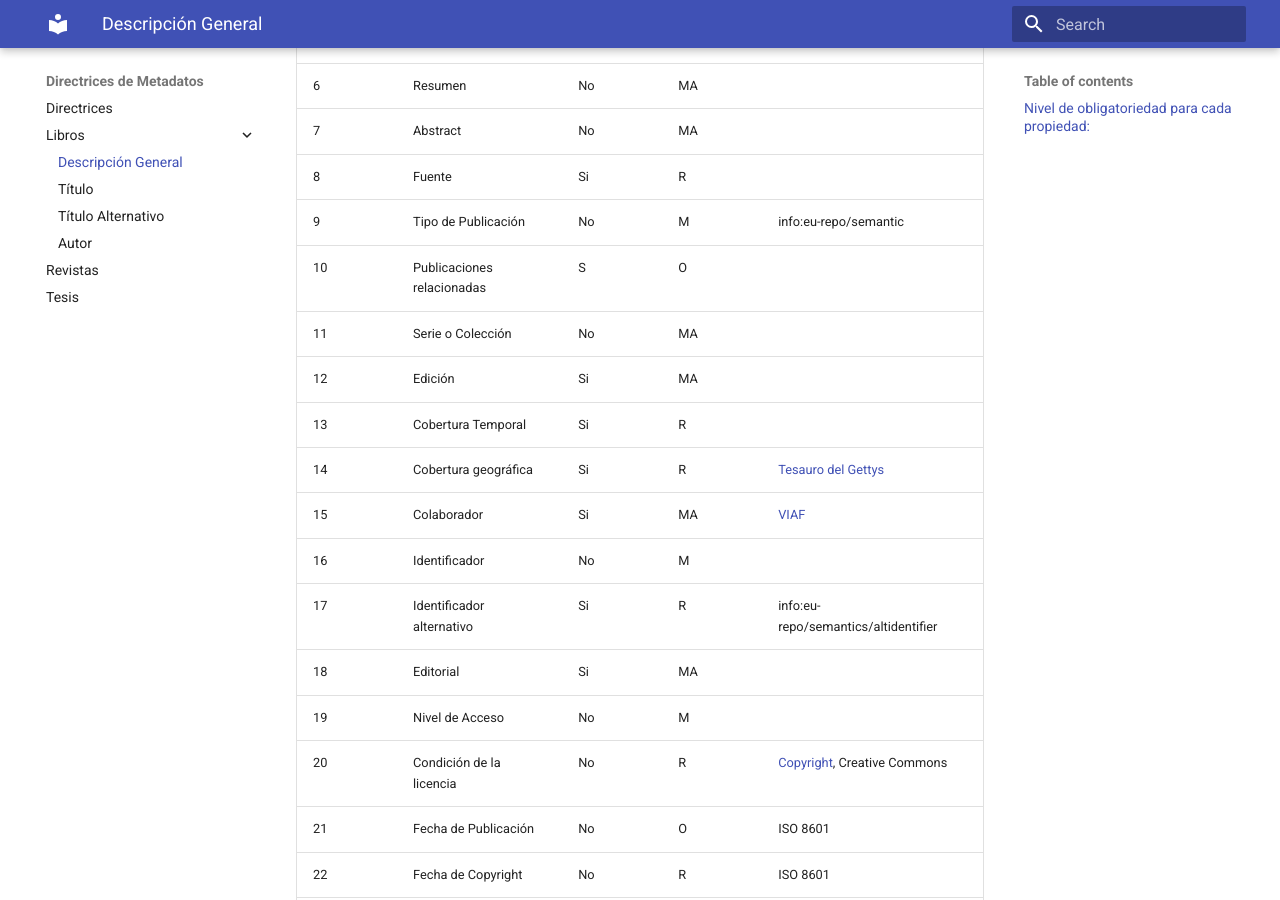
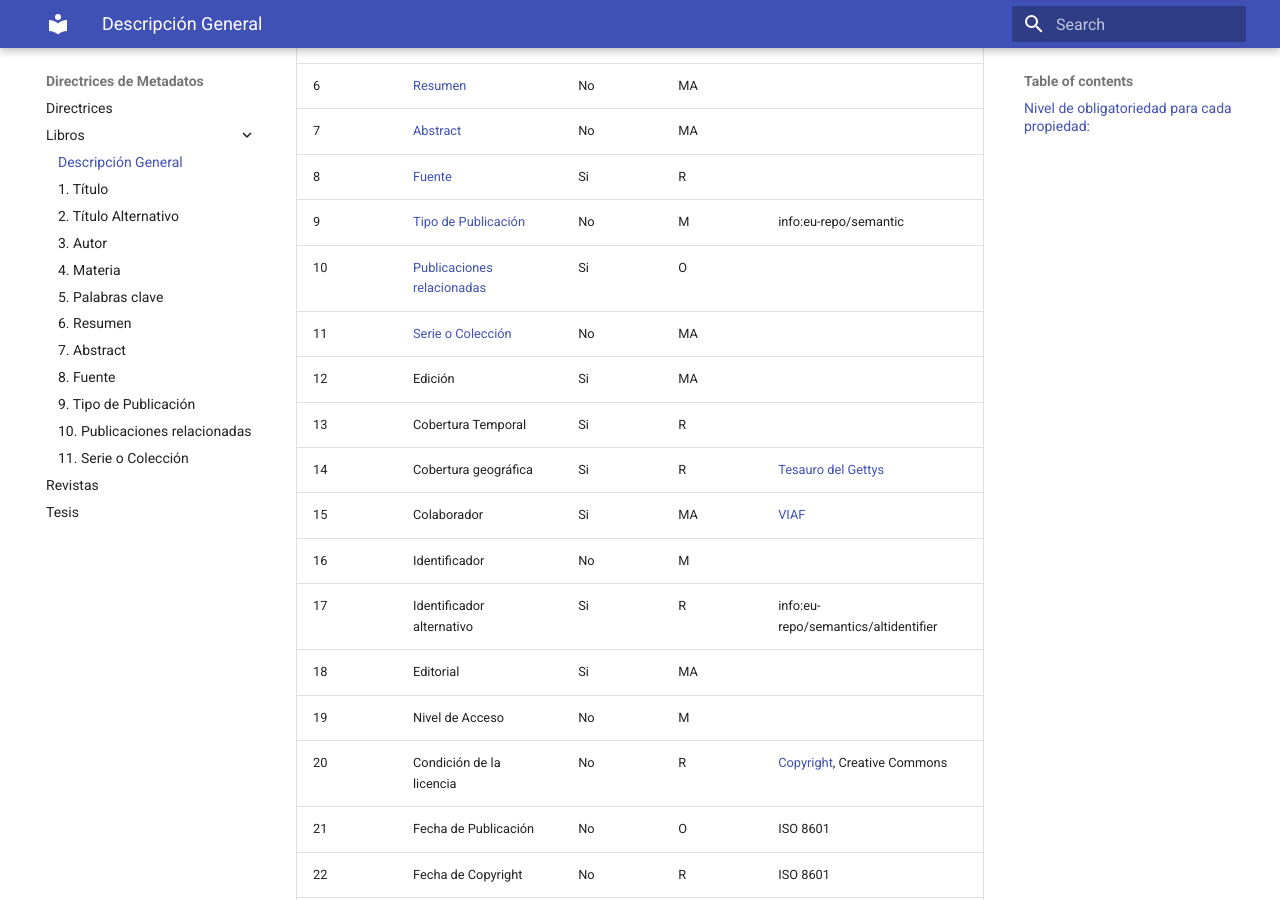
Before and after one commit to luis575497/biblioteca-digital-docs, an MkDocs documentation site: the page built from docs/metadatos/libros.md, in a window 1280 px wide and 900 px high, scrolled down 762 px. Built offline with MkDocs 1.6.1 and Material for MkDocs 9.7.7, drawn with Linux system fonts in a browser that asks for light colours.

```diff
--- a/docs/metadatos/libros.md
+++ b/docs/metadatos/libros.md
@@ -14,14 +14,14 @@ __Opcional (O)__: No es importante si la propiedad se usa o no, pero si se usa p
 |1    | [Título](titulo.md)                    | No        | M   |                                  |
 |2    | [Título alternativo](tit_alter.md)        | Si        | R  |                                  |
 |3    | [Autor](autor.md)                     | Si        | M   |       [VIAF](http://viaf.org/)   |
-|4    | Materia                   | Si        | MA  | [Tesauro Unesco](http://vocabularies.unesco.org/browser/thesaurus/es/)                   |
-|5    | Palabras Clave            | Si        | MA  |                                  |
-|6    | Resumen                   | No        | MA  |                                  |
-|7    | Abstract                  | No        | MA  |                                  |
-|8    | Fuente                    | Si        | R   |                                  |
-|9    | Tipo de Publicación       | No        | M   | info:eu-repo/semantic            |
-|10   | Publicaciones relacionadas| S         | O   |                                  |
-|11   | Serie o Colección         | No        | MA  |                                  |
+|4    | [Materia](materia.md)                   | Si        | MA  | [Tesauro Unesco](http://vocabularies.unesco.org/browser/thesaurus/es/)                   |
+|5    | [Palabras Clave](pclave.md)            | Si        | MA  |                                  |
+|6    | [Resumen](resumen.md)                   | No        | MA  |                                  |
+|7    | [Abstract](abstract.md)                  | No        | MA  |                                  |
+|8    | [Fuente](fuente.md)                    | Si        | R   |                                  |
+|9    | [Tipo de Publicación](tipo_pub.md)       | No        | M   | info:eu-repo/semantic            |
+|10   | [Publicaciones relacionadas](pub_rel.md)| Si         | O   |                                  |
+|11   | [Serie o Colección](serie.md)         | No        | MA  |                                  |
 |12   | Edición                   | Si        | MA  |                                  |
 |13   | Cobertura Temporal        | Si        | R   |                                  |
 |14   | Cobertura geográfica      | Si        | R   | [Tesauro del Gettys](https://www.getty.edu/research/tools/vocabularies/tgn/)               |
--- a/mkdocs.yml
+++ b/mkdocs.yml
@@ -7,9 +7,17 @@ nav:
         - metadatos/directrices.md
         - Libros:
           - Descripción General: metadatos/libros.md
-          - Título: metadatos/titulo.md
-          - Título Alternativo: metadatos/tit_alter.md
-          - Autor: metadatos/autor.md
+          - 1. Título: metadatos/titulo.md
+          - 2. Título Alternativo: metadatos/tit_alter.md
+          - 3. Autor: metadatos/autor.md
+          - 4. Materia: metadatos/materia.md
+          - 5. Palabras clave: metadatos/pclave.md
+          - 6. Resumen: metadatos/resumen.md
+          - 7. Abstract: metadatos/abstract.md
+          - 8. Fuente: metadatos/fuente.md
+          - 9. Tipo de Publicación: metadatos/tipo_pub.md
+          - 10. Publicaciones relacionadas: metadatos/pub_rel.md
+          - 11. Serie o Colección: metadatos/serie.md
         - Revistas: metadatos/revistas.md
         - Tesis: metadatos/tesis.md
     - About: about.md
@@ -37,7 +45,6 @@ markdown_extensions:
 theme:
   name: material
   features:
-    - navigation.expand
     - navigation.tabs
     - navigation.indexes
     - navigation.top
```
Also changed, not shown: docs/metadatos/abstract.md (added, +24 -0 lines), docs/metadatos/autor.md (+2 -2 lines), docs/metadatos/fuente.md (added, +23 -0 lines), docs/metadatos/materia.md (added, +32 -0 lines), docs/metadatos/pclave.md (added, +24 -0 lines), docs/metadatos/pub_rel.md (added, +29 -0 lines), docs/metadatos/resumen.md (added, +24 -0 lines), docs/metadatos/serie.md (added, +25 -0 lines), docs/metadatos/tipo_pub.md (added, +33 -0 lines), docs/metadatos/tit_alter.md (+7 -7 lines), docs/metadatos/titulo.md (+0 -1 lines).
